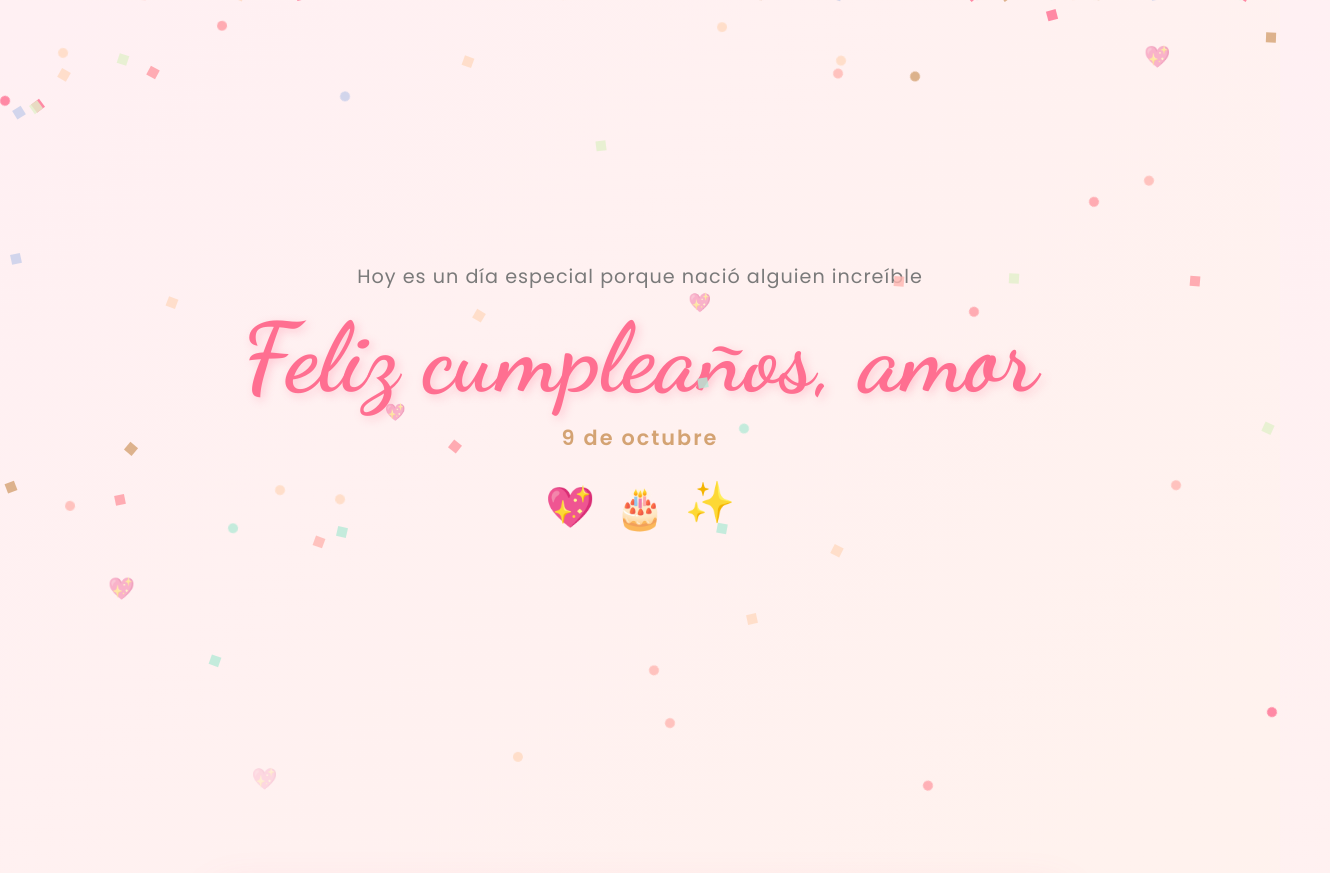
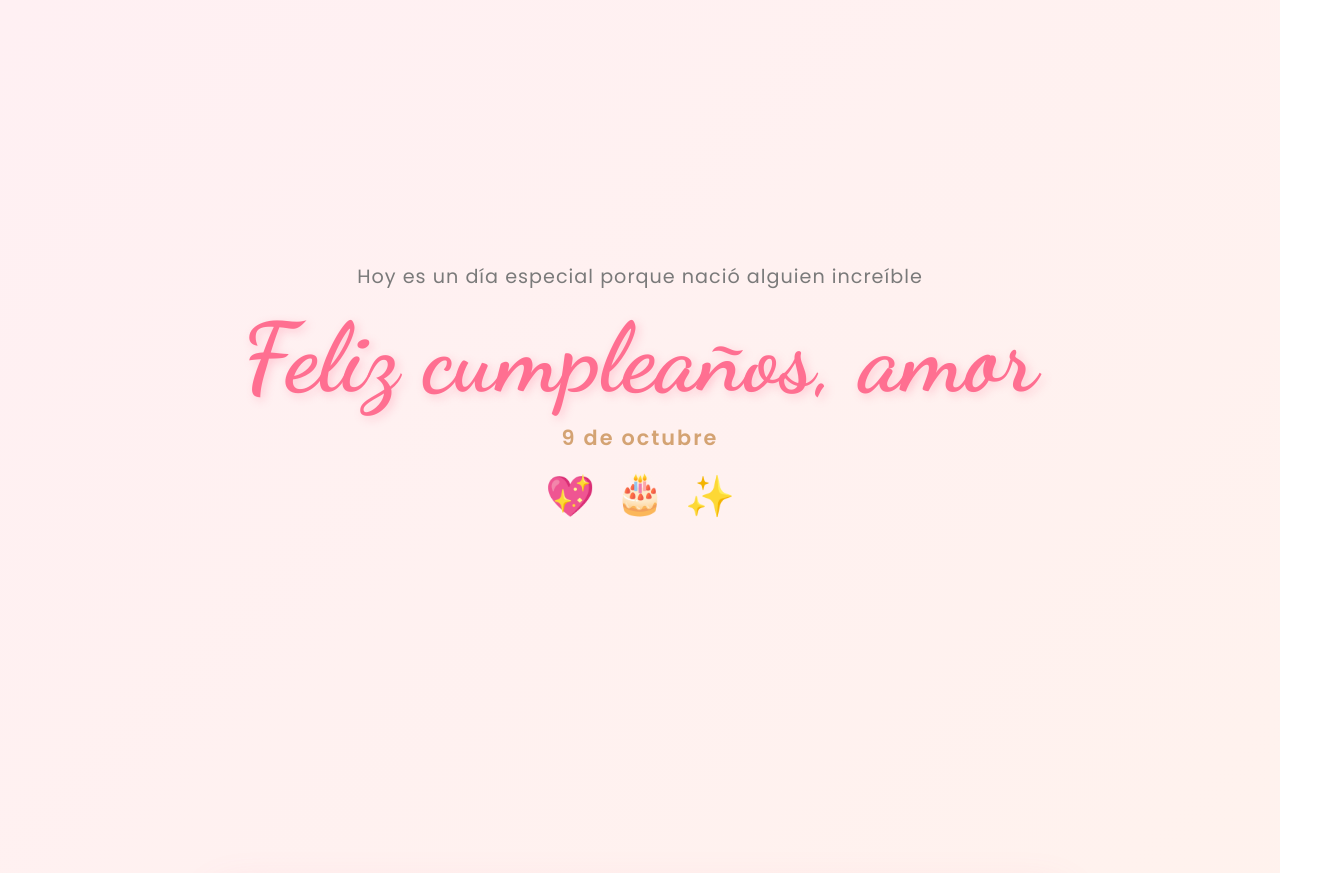
Before and after one commit to maikelmatamoros/cumple-amorcito, a plain HTML site: page index.html in a window 1280 px wide. Shown: the top 873 px of the page, 1330 px wide, since content can reach past the window. Drawn offline with Linux system fonts and the light colour scheme.

Commit message:
Desactiva confetti y corazones; usa IntersectionObserver para reveal

```diff
--- a/index.html
+++ b/index.html
@@ -10,12 +10,6 @@
     <link rel="stylesheet" href="style.css">
 </head>
 <body>
-    <!-- Confetti container -->
-    <div id="confetti-container"></div>
-
-    <!-- Floating hearts container -->
-    <div id="hearts-container"></div>
-
     <!-- Hero -->
     <header class="hero">
         <div class="hero-content">
--- a/script.js
+++ b/script.js
@@ -1,4 +1,36 @@
-// Confetti: se crea una sola vez con animaciones infinitas
+// Revelar secciones al hacer scroll usando IntersectionObserver (más eficiente en móvil)
+const revealElements = document.querySelectorAll('.reveal');
+
+const revealObserver = new IntersectionObserver((entries) => {
+    entries.forEach((entry) => {
+        if (entry.isIntersecting) {
+            entry.target.classList.add('visible');
+            revealObserver.unobserve(entry.target);
+        }
+    });
+}, {
+    threshold: 0.1,
+    rootMargin: '0px 0px -50px 0px'
+});
+
+revealElements.forEach((element) => {
+    revealObserver.observe(element);
+});
+
+// Cupones: al hacer clic se dan vuelta
+const coupons = document.querySelectorAll('.coupon');
+
+coupons.forEach(coupon => {
+    coupon.addEventListener('click', () => {
+        coupon.classList.toggle('flipped');
+    });
+});
+
+/*
+// Confetti y corazones flotantes desactivados temporalmente para diagnosticar scroll en móvil.
+// Si el scroll se arregla sin ellos, el problema son las capas fixed/animadas.
+// Luego se puede reactivar con una implementación más ligera.
+
 function createConfetti() {
     const container = document.getElementById('confetti-container');
     const colors = ['#ff6f91', '#ffb7b2', '#ff9aa2', '#ffdac1', '#e2f0cb', '#b5ead7', '#c7ceea', '#d4a373'];
@@ -19,34 +51,6 @@
 
 createConfetti();
 
-// Revelar secciones al hacer scroll
-const revealElements = document.querySelectorAll('.reveal');
-
-const revealOnScroll = () => {
-    const windowHeight = window.innerHeight;
-    const elementVisible = 100;
-
-    revealElements.forEach((element) => {
-        const elementTop = element.getBoundingClientRect().top;
-        if (elementTop < windowHeight - elementVisible) {
-            element.classList.add('visible');
-        }
-    });
-};
-
-window.addEventListener('scroll', revealOnScroll);
-window.addEventListener('load', revealOnScroll);
-
-// Cupones: al hacer clic se dan vuelta
-const coupons = document.querySelectorAll('.coupon');
-
-coupons.forEach(coupon => {
-    coupon.addEventListener('click', () => {
-        coupon.classList.toggle('flipped');
-    });
-});
-
-// Corazones flotantes de fondo: se crean una sola vez con animaciones infinitas
 function createFloatingHearts() {
     const container = document.getElementById('hearts-container');
     const heartCount = 6;
@@ -65,3 +69,4 @@
 }
 
 createFloatingHearts();
+*/
```
